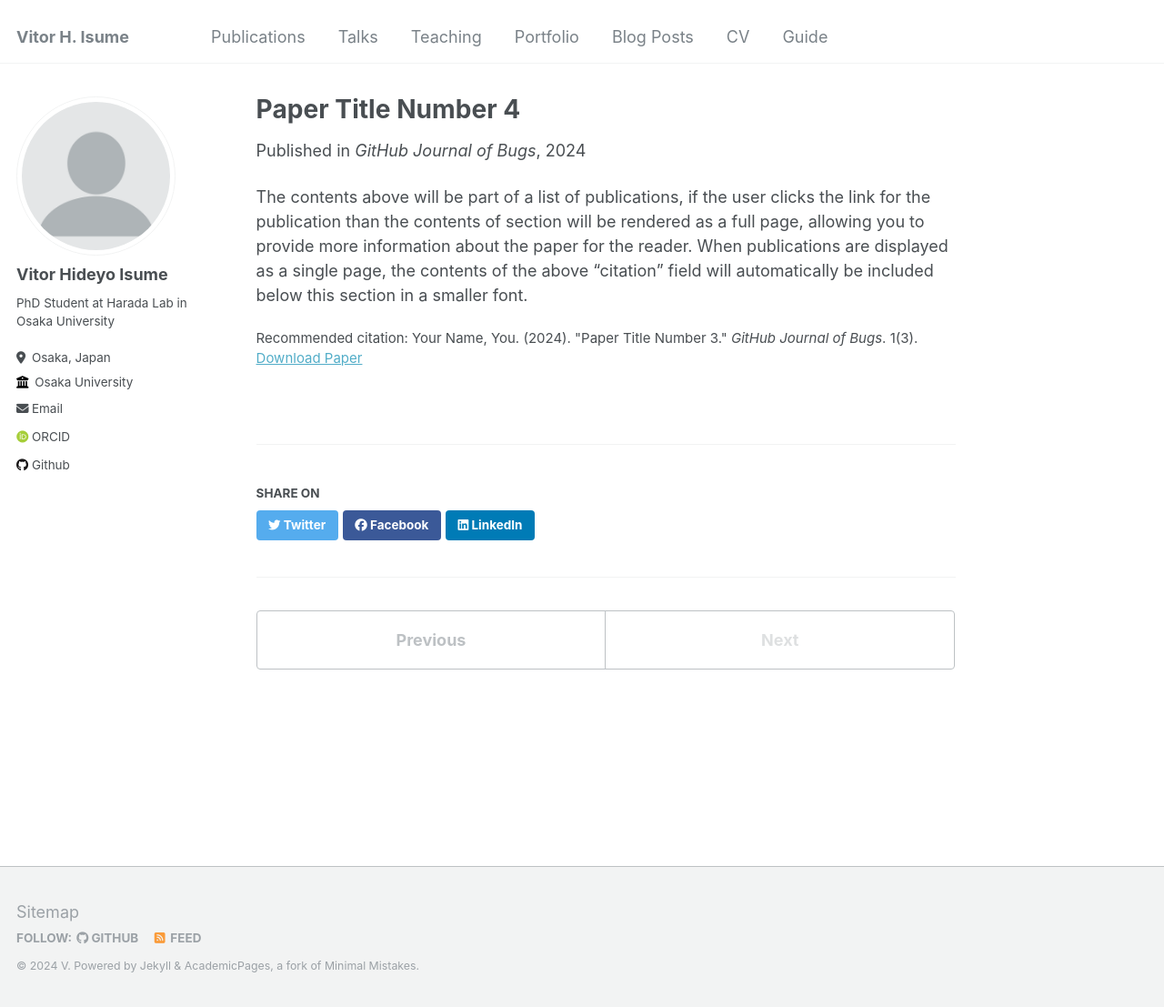
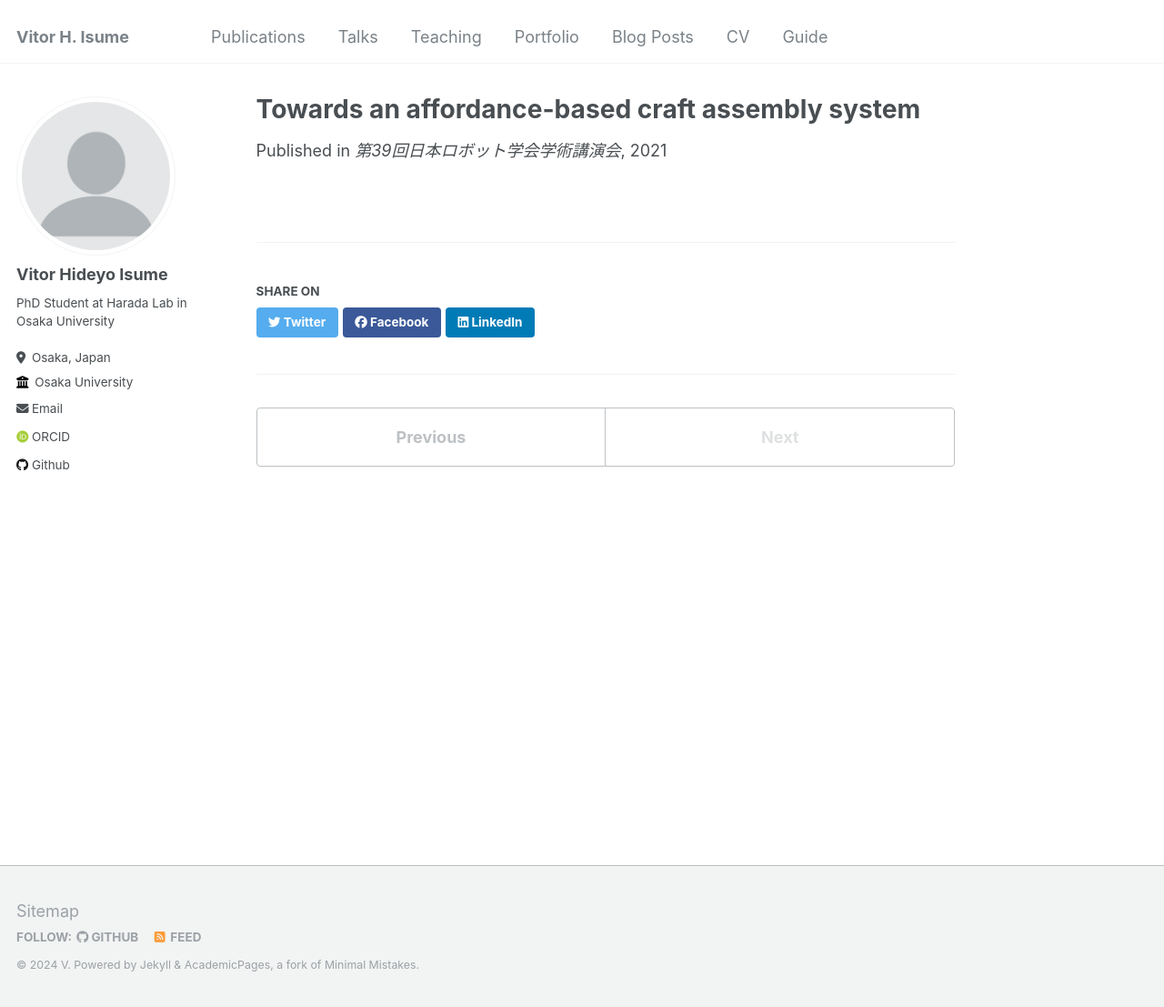
Before and after one commit to v-isume/v-isume.github.io, a Jekyll site: the page built from _publications/2024-02-17-paper-title-number-4.md, in a window 1280 px wide and 1107 px high. Shown: the whole window at 91% size. Built offline with Jekyll 4.4.1, drawn with Linux system fonts in a browser that asks for light colours; some web fonts are replaced.

Commit message:
Update publication 1

```diff
--- a/_publications/2024-02-17-paper-title-number-4.md
+++ b/_publications/2024-02-17-paper-title-number-4.md
@@ -1,12 +1,7 @@
 ---
-title: "Paper Title Number 4"
+title: "Towards an affordance-based craft assembly system"
 collection: publications
-permalink: /publication/2024-02-17-paper-title-number-4
-excerpt: 'This paper is about fixing template issue #693.'
-date: 2024-02-17
-venue: 'GitHub Journal of Bugs'
-paperurl: 'http://academicpages.github.io/files/paper3.pdf'
-citation: 'Your Name, You. (2024). &quot;Paper Title Number 3.&quot; <i>GitHub Journal of Bugs</i>. 1(3).'
+excerpt: 'Vitor H. Isume, Kensuke Harada, Weiwei Wan, Yukiyasu Domae'
+date: 2021-09-08
+venue: '第39回日本ロボット学会学術講演会'
 ---
-
-The contents above will be part of a list of publications, if the user clicks the link for the publication than the contents of section will be rendered as a full page, allowing you to provide more information about the paper for the reader. When publications are displayed as a single page, the contents of the above "citation" field will automatically be included below this section in a smaller font.
```
